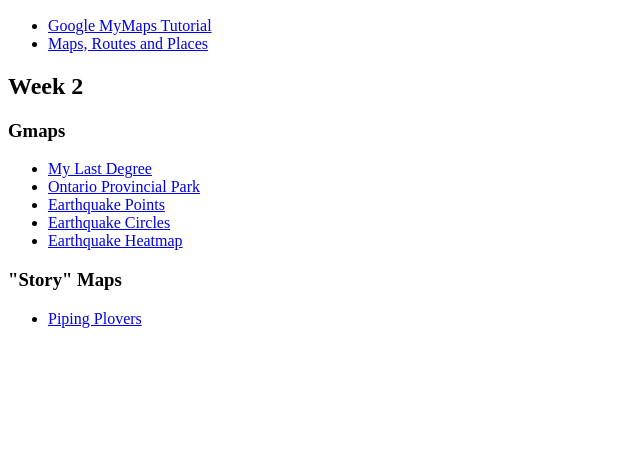
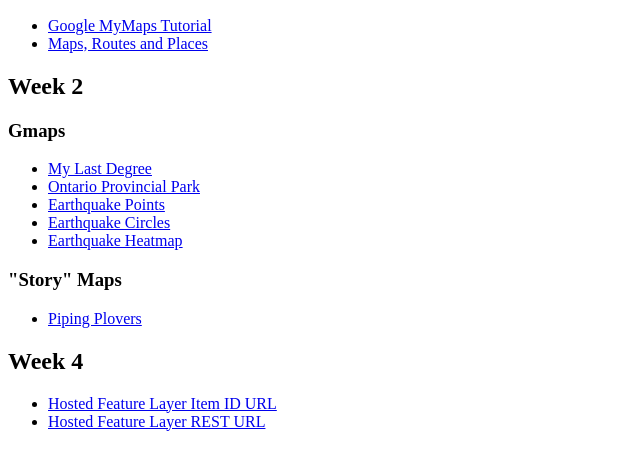
Before and after one commit to sarahgriffithsflemingc/GEOM99, a plain HTML site: page index.html in a window 1280 px wide. Shown: the part 110-580 px from the top of the page, without its empty margins (0-640 px from the left). Drawn offline with Linux system fonts and the light colour scheme.

Commit message:
Update index.html

```diff
--- a/index.html
+++ b/index.html
@@ -33,5 +33,12 @@
 </ul>
 <a></a>
 </div>
+<div>
+<h2> Week 4 </h2>
+<ul>
+<li> <a href="https://sa999hjyazkvuxkq.maps.arcgis.com/home/item.html?id=8acc56a6f39549f79e7fec8d710087cf"> Hosted Feature Layer Item ID URL </a>
+<li><a href="https://services3.arcgis.com/Mc48E7Sr5oH4LoLO/ArcGIS/rest/services/geom65treecollection/FeatureServer/0"> Hosted Feature Layer REST URL </a>
+</ul>
+</div>
 </body>
 </html>
```
